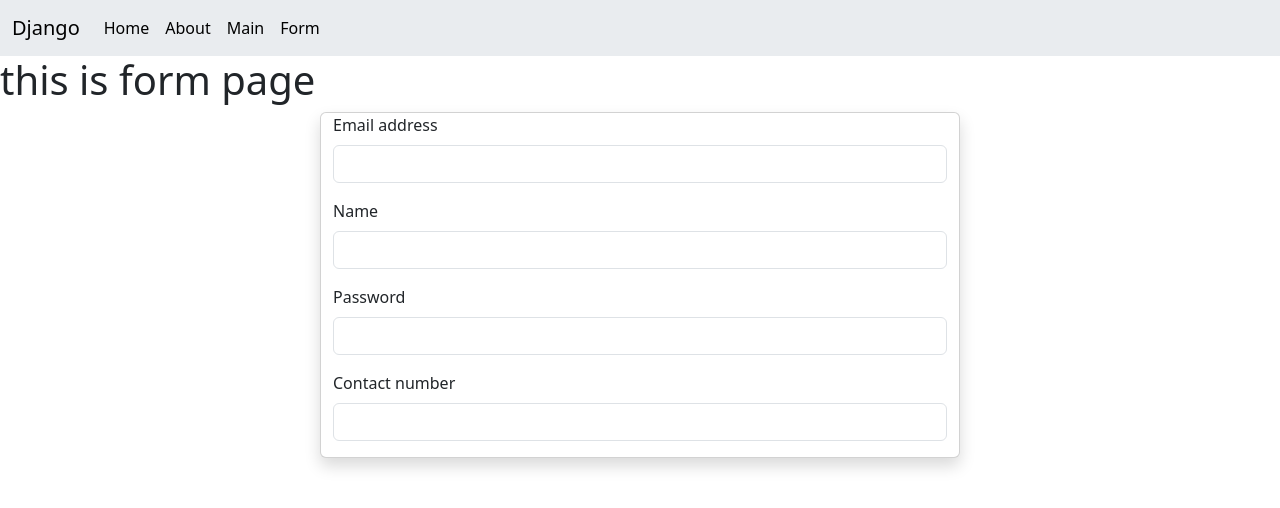
After one commit to kvm777/AA-Django, a Django app: page /form in a window 1280 px wide. The commit adds this page. Shown: the top 508 px of the page. Run offline with Django 5.2, Linux system fonts and the light colour scheme.

Commit message:
after creating form

```diff
--- /dev/null
+++ b/firstapp/templates/firstapp/form.html
@@ -0,0 +1,32 @@
+{% extends "firstapp/index.html" %}
+
+{% block content %}
+
+<h1>this is form page</h1>
+
+
+<form class="container card shadow col-6" action="" >
+
+    <div class="mb-3">
+        <label class="form-label">Email address</label>
+        <input type="email" class="form-control " >
+    </div>
+
+    <div class="mb-3">
+        <label class="form-label">Name</label>
+        <input type="text" class="form-control " >
+    </div>
+
+    <div class="mb-3">
+        <label class="form-label">Password</label>
+        <input type="password" class="form-control " >
+    </div>
+
+    <div class="mb-3">
+        <label class="form-label">Contact number</label>
+        <input type="number" class="form-control " >
+    </div>
+
+</form>
+
+{% endblock %}
--- a/firstapp/templates/firstapp/index.html
+++ b/firstapp/templates/firstapp/index.html
@@ -7,7 +7,7 @@
     <title>index page</title>
 
 </head>
-<body class="text-danger">
+<body>
 
     {% include "firstapp/navbar.html" %}
 
--- a/firstapp/templates/firstapp/navbar.html
+++ b/firstapp/templates/firstapp/navbar.html
@@ -1,21 +1,25 @@
 <nav class="navbar navbar-expand-lg bg-body-secondary">
     <div class="container-fluid">
-      <a class="navbar-brand" href="/">Django</a>
+      <a class="navbar-brand" href="{% url 'index-page' %}">Django</a>
       <button class="navbar-toggler" type="button" data-bs-toggle="collapse" data-bs-target="#navbarSupportedContent" aria-controls="navbarSupportedContent" aria-expanded="false" aria-label="Toggle navigation">
         <span class="navbar-toggler-icon"></span>
       </button>
       <div class="collapse navbar-collapse" id="navbarSupportedContent">
         <ul class="navbar-nav me-auto mb-2 mb-lg-0">
           <li class="nav-item">
-            <a class="nav-link active" aria-current="page" href="home">Home</a>
+            <a class="nav-link active" aria-current="page" href="{% url 'home-page' %}">Home</a>
           </li>
 
           <li class="nav-item">
-            <a class="nav-link active" aria-current="page" href="/about">About</a>
+            <a class="nav-link active" aria-current="page" href="{% url 'about-page' %}">About</a>
           </li>
 
           <li class="nav-item">
-            <a class="nav-link active" aria-current="page" href="/main">Main</a>
+            <a class="nav-link active" aria-current="page" href="{% url 'main-page' %}">Main</a>
+          </li>
+
+          <li class="nav-item">
+            <a class="nav-link active" aria-current="page" href="{% url 'form-page' %}">Form</a>
           </li>
         </ul>
       </div>
--- a/firstapp/urls.py
+++ b/firstapp/urls.py
@@ -7,4 +7,6 @@ urlpatterns = [
     path("home", home, name="home-page"),
     path("about", about, name="about-page"),
 
+    path("form", formView, name="form-page")
+
 ]
--- a/firstapp/views.py
+++ b/firstapp/views.py
@@ -130,3 +130,6 @@ def home(request):
 
 def about(request):
     return render(request, "firstapp/about.html")
+
+def formView(request):
+    return render(request, "firstapp/form.html")
```
